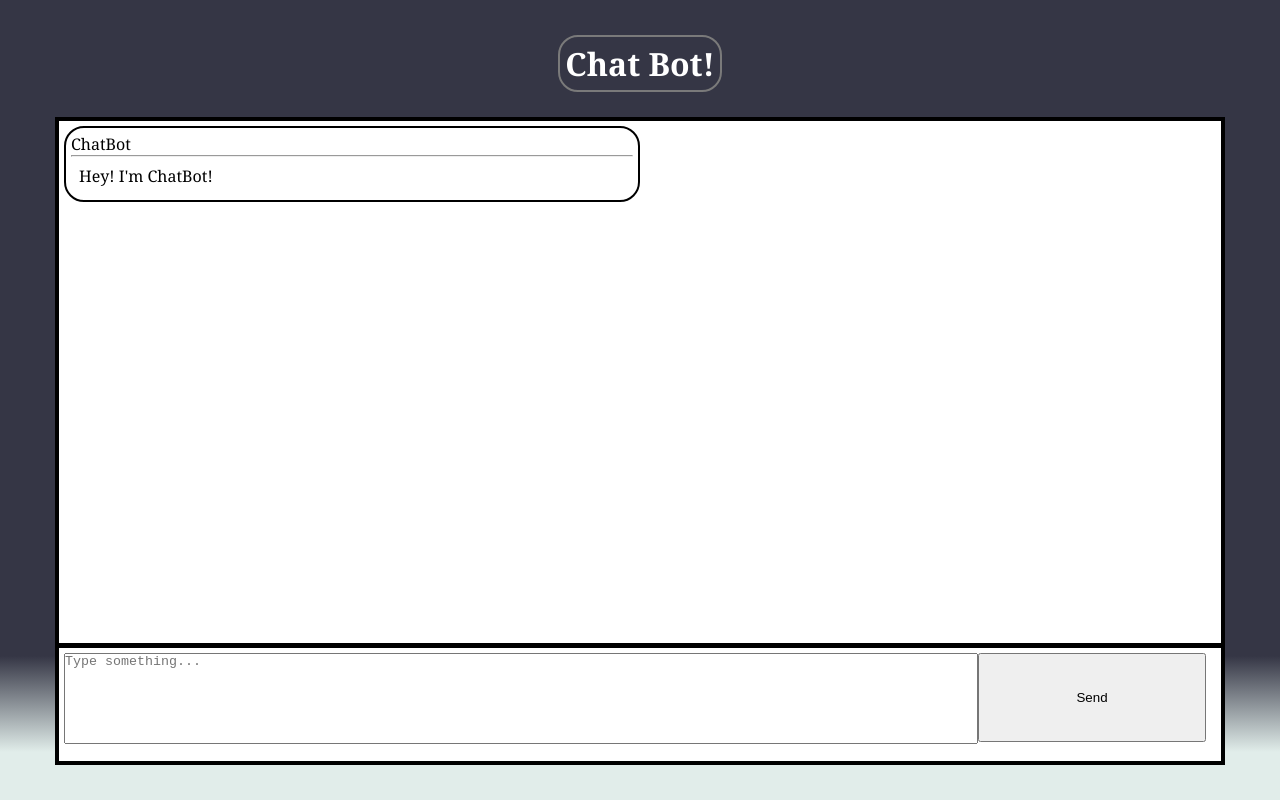
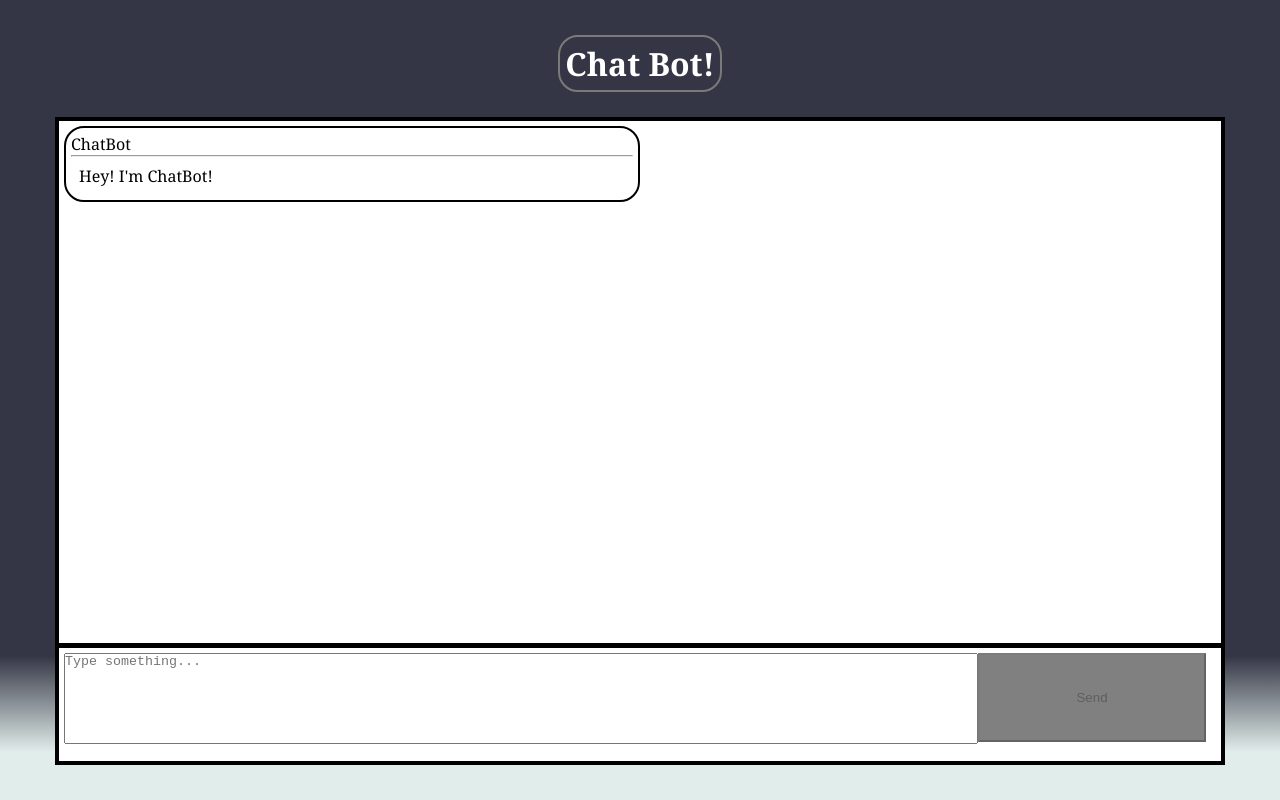
Before and after one commit to ethanvfour/chatBotReact, a React app: page / in a window 1280 px wide. Built offline with nearby package versions, Linux system fonts and the light colour scheme; the HTML template or start-up script is replaced by a standard one.

Commit message:
Changed README

```diff
--- a/src/App.css
+++ b/src/App.css
@@ -54,6 +54,12 @@
 #chat-btn
 {
   width: 20%;
+  transform: opacity 0.3s ease-in-out,background-color 5s ease-in-out;
+}
+
+#chat-btn:disabled
+{
+  background-color: grey;
 }
 
 #Screen {
--- a/src/App.jsx
+++ b/src/App.jsx
@@ -127,6 +127,7 @@ function App() {
           <button onClick={handleSendMsg}
                   id="chat-btn"
                   ref={btnElement}
+                  disabled={msg.trim() === ""}
                   >
             Send
           </button>
```
Also changed, not shown: 1 other file (tests, documents, lock files or other folders).
